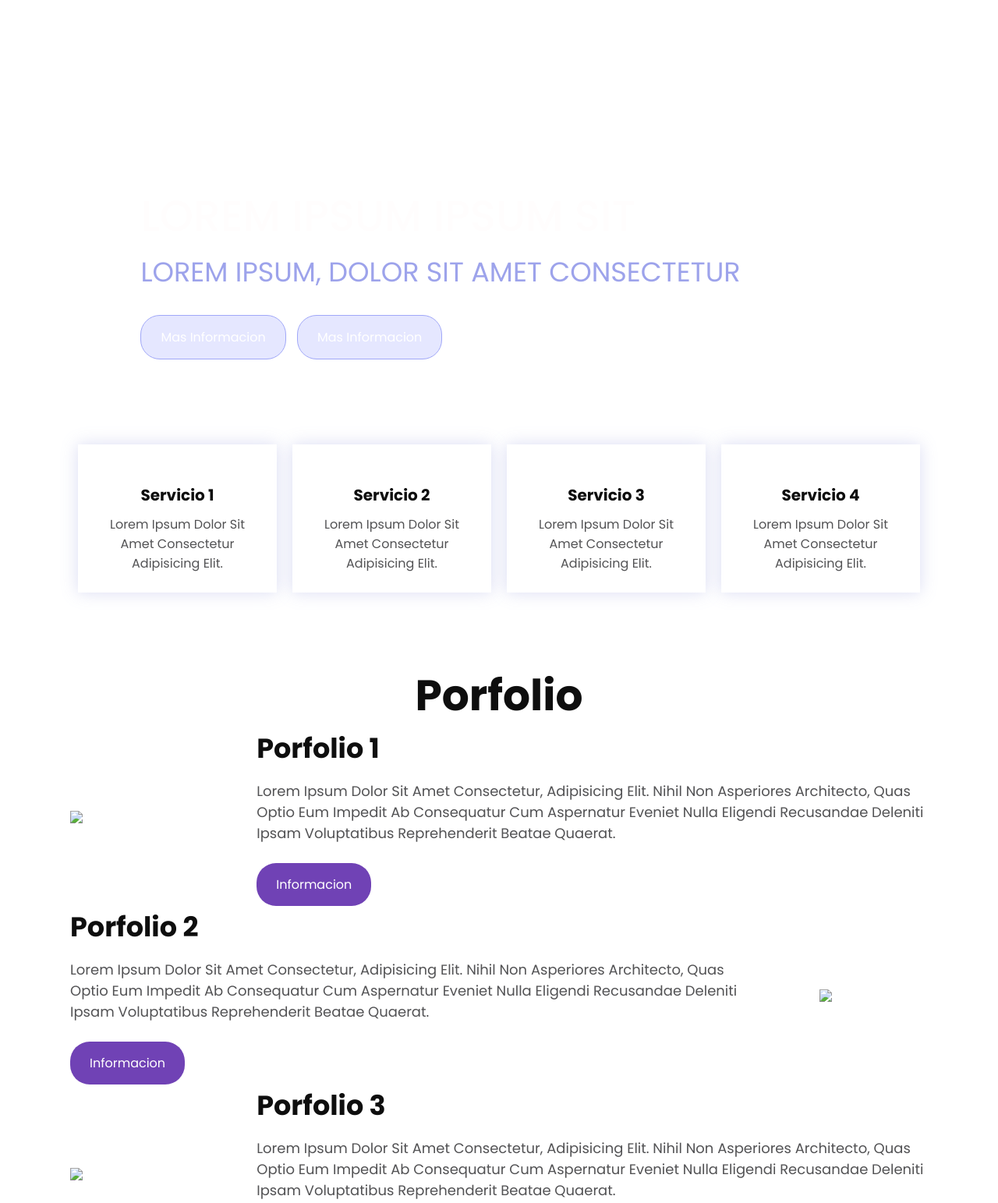
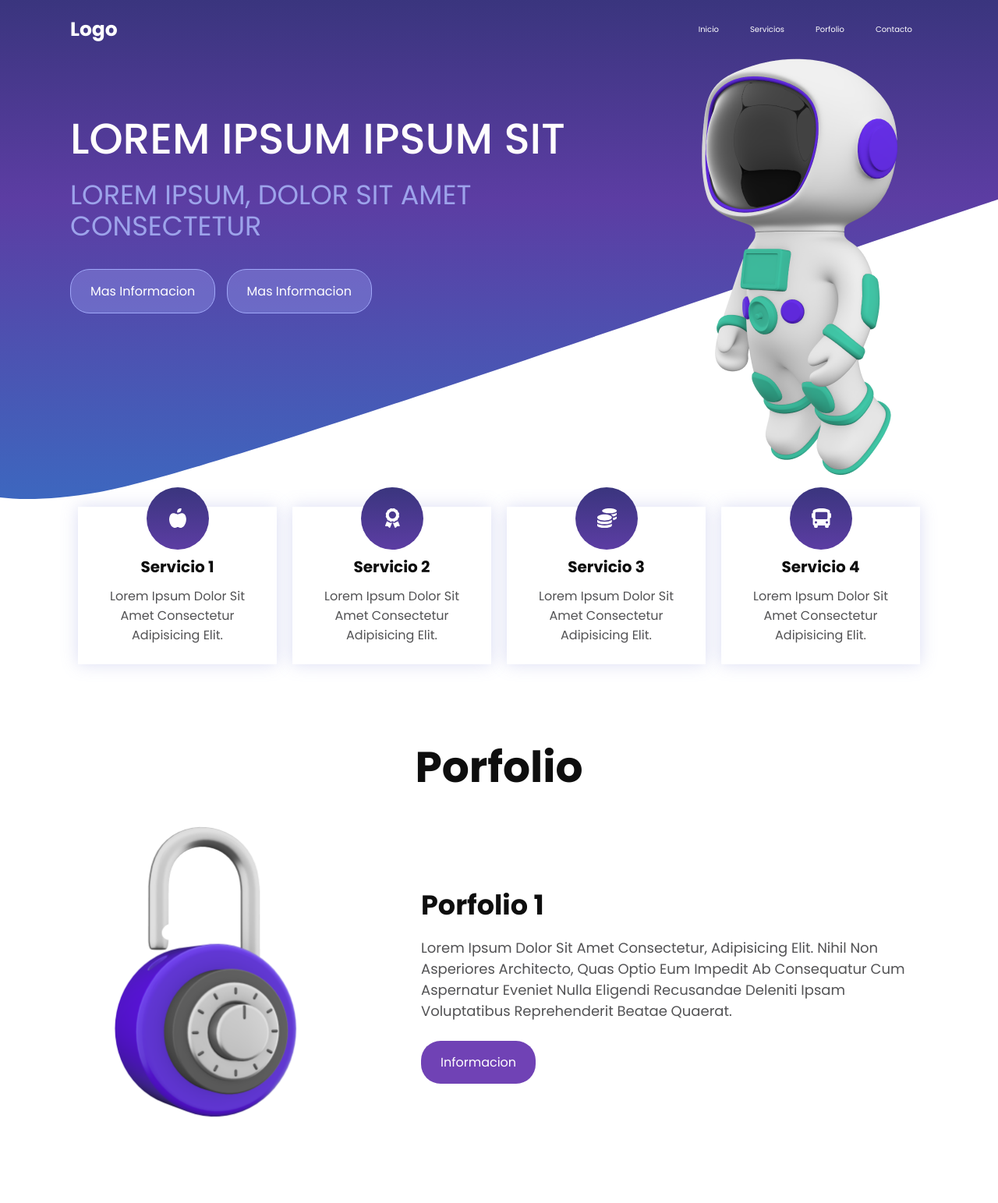
Before and after one commit to yelik-an-25/tecweb, a plain HTML site: page index.html in a window 1280 px wide. Shown: the top 1543 px of the page at 78% size. Drawn offline with Linux system fonts and the light colour scheme.

Commit message:
Add files via upload

```diff
--- a/index.html
+++ b/index.html
@@ -17,7 +17,7 @@
             <a href="#" class="logo">Logo</a>
             <input type="checkbox" id="menu">
             <label for="menu">
-                <img src="images/menu-btn.png" class="menu-icono" alt="">
+                <img src="menu-btn.png" class="menu-icono" alt="">
             </label>
 
             <nav class="navbar">
@@ -42,35 +42,35 @@
                 <a href="#" class="btn-1">Mas informacion</a>
                 <a href="#" class="btn-1">Mas informacion</a>
             </div>
-            <img src="images/astronauta.png" alt="">
+            <img src="astronauta.png" alt="">
 
         </div>
     </header>
 
     <main class="services container">
         <div class="service">
-            <img src="images/icon1.svg" alt="">
+            <img src="icon1.svg" alt="">
             <h3>Servicio 1</h3>
             <p>
                 Lorem ipsum dolor sit amet consectetur adipisicing elit.
             </p>
         </div>
         <div class="service">
-            <img src="images/icon2.svg" alt="">
+            <img src="icon2.svg" alt="">
             <h3>Servicio 2</h3>
             <p>
                 Lorem ipsum dolor sit amet consectetur adipisicing elit.
             </p>
         </div>
         <div class="service">
-            <img src="images/icon3.svg" alt="">
+            <img src="icon3.svg" alt="">
             <h3>Servicio 3</h3>
             <p>
                 Lorem ipsum dolor sit amet consectetur adipisicing elit.
             </p>
         </div>
         <div class="service">
-            <img src="images/icon4.svg" alt="">
+            <img src="icon4.svg" alt="">
             <h3>Servicio 4</h3>
             <p>
                 Lorem ipsum dolor sit amet consectetur adipisicing elit.
@@ -83,7 +83,7 @@
 
         <h2>Porfolio</h2>
         <div class="porfolio">
-            <img src="images/img1.png" alt=" ">
+            <img src="img1.png" alt=" ">
             <div class="porfolio-1">
                 <h3>Porfolio 1</h3>
                 <p>
@@ -106,11 +106,11 @@
                 </p>
                 <a href="#" class="btn-2">Informacion</a>
             </div>
-            <img src="images/img2.png" alt=" ">
+            <img src="img2.png" alt=" ">
         </div>
 
         <div class="porfolio">
-            <img src="images/img3.png" alt=" ">
+            <img src="img3.png" alt=" ">
             <div class="porfolio-1">
                 <h3>Porfolio 3</h3>
                 <p>
@@ -134,7 +134,7 @@
                 <a href="#" class="btn-2">Informacion</a>
 
             </div>
-            <img src="images/img4.png" alt=" ">
+            <img src="img4.png" alt=" ">
         </div>
     </section>
 
--- a/style.css
+++ b/style.css
@@ -17,7 +17,7 @@ body {
 }
 
 header {
-    background-image: url(images/hero.svg);
+    background-image: url(hero.svg);
     background-position: center bottom;
     background-repeat: no-repeat;
     background-size: cover;
@@ -209,7 +209,7 @@ header {
 
 footer {
     padding: 200px 0px 30px 0px;
-    background-image: url(images/footer.svg);
+    background-image: url(footer.svg);
     background-position: top center;
     background-repeat: no-repeat;
     background-size: cover;
```
